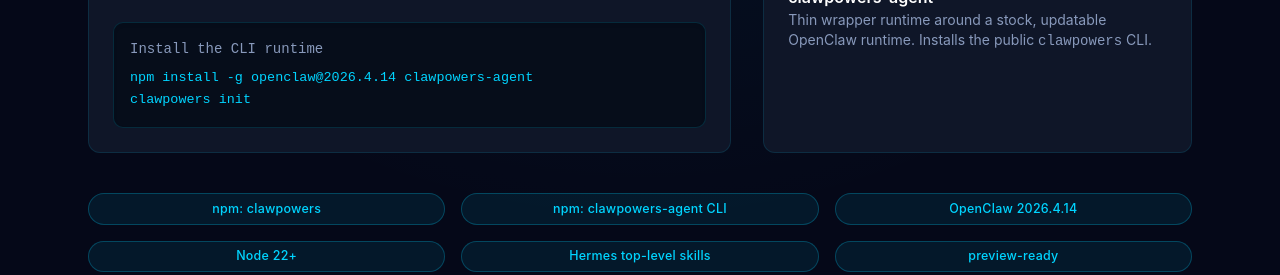
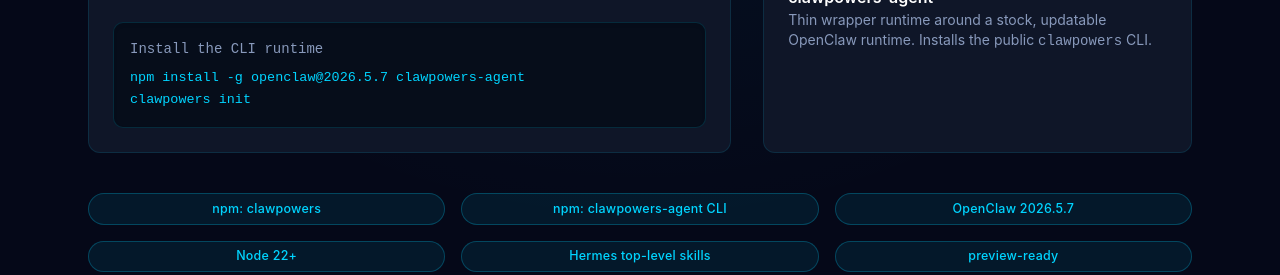
Before and after one commit to up2itnow0822/clawpowers-site, a Next.js app: page / in a window 1280 px wide. Shown: the part 462-737 px from the top of the page. Built offline with nearby package versions, Linux system fonts and the light colour scheme.

Commit message:
fix: align homepage OpenClaw install pin

```diff
--- a/app/page.tsx
+++ b/app/page.tsx
@@ -22,7 +22,7 @@
           </div>
           <div className="code-block p-4 shadow-inner">
             <div className="mb-2 text-[#8899bb] text-sm">Install the CLI runtime</div>
-            <pre className="whitespace-pre-wrap text-[#00d4ff]"><code>{`npm install -g openclaw@2026.4.14 clawpowers-agent
+            <pre className="whitespace-pre-wrap text-[#00d4ff]"><code>{`npm install -g openclaw@2026.5.7 clawpowers-agent
 clawpowers init`}</code></pre>
           </div>
         </Card>
@@ -42,7 +42,7 @@
       </section>
 
       <section className="mt-10 grid gap-4 md:grid-cols-3">
-        {["npm: clawpowers", "npm: clawpowers-agent CLI", "OpenClaw 2026.4.14", "Node 22+", "Hermes top-level skills", "preview-ready"].map((item) => (
+        {["npm: clawpowers", "npm: clawpowers-agent CLI", "OpenClaw 2026.5.7", "Node 22+", "Hermes top-level skills", "preview-ready"].map((item) => (
           <div key={item} className="badge justify-center">{item}</div>
         ))}
       </section>
```
